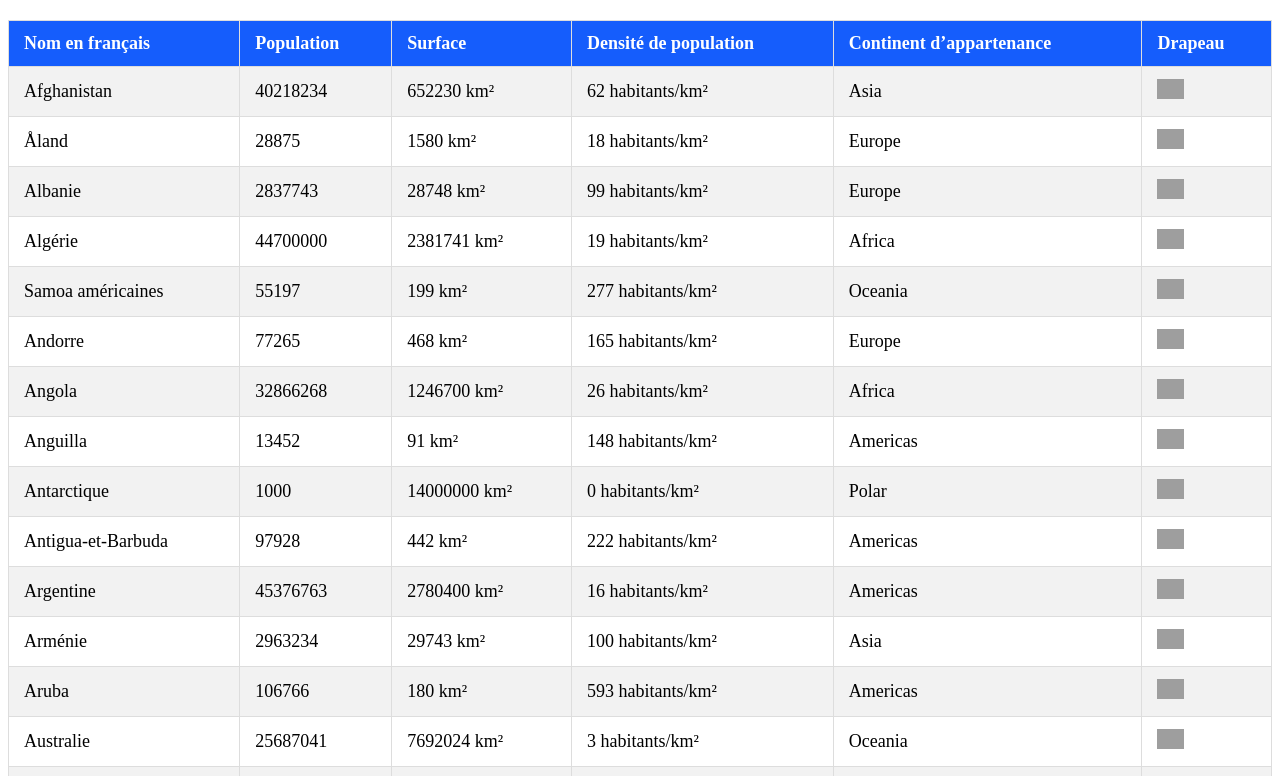
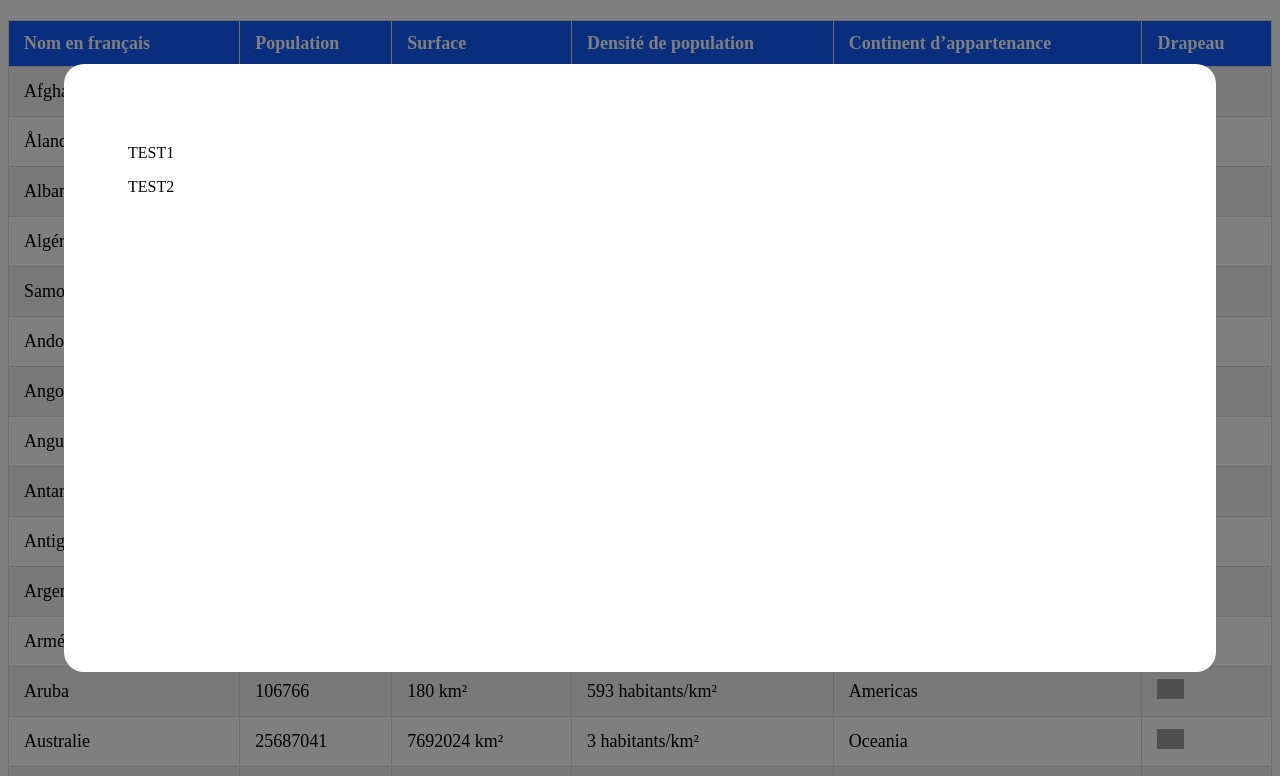
Before and after one commit to LilianBrossard/VanillaJsProject, a plain HTML site: page v2/countries_v2.html in a window 1280 px wide. Shown: the top 776 px of the page. Drawn offline with Linux system fonts and the light colour scheme; grey boxes are pictures that could not be loaded.

Commit message:
feat : css

```diff
--- a/global.css
+++ b/global.css
@@ -87,3 +87,26 @@ tr:nth-child(even) {
 tr:hover {
   background-color: #f1f1f1;
 }
+
+.popup{
+  position: fixed;
+  top: 0;
+  left: 0;
+  padding: 5%;
+  width: 100%;
+  height: 100%;
+  background-color: rgba(0, 0, 0, 0.5);
+  justify-content: center;
+  align-items: center;
+}
+
+.popup-content{
+  background-color: white;
+  border-radius: 20px;
+  width: 80%;
+  height: 60%;
+  flex-direction: column;
+  justify-content: center;
+  align-items: start;
+  padding: 5%;
+}
--- a/v2/countries_v2.html
+++ b/v2/countries_v2.html
@@ -7,6 +7,7 @@
     <link rel="stylesheet" href="../global.css">
 </head>
 <body>
+    <div class="popup"><div class="popup-content"><p>TEST1</p><p>TEST2</p></div></div>
     <table id="countriesV2">
         <tr>
             <th>Nom en français</th>
```
